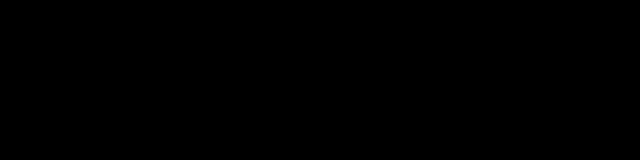
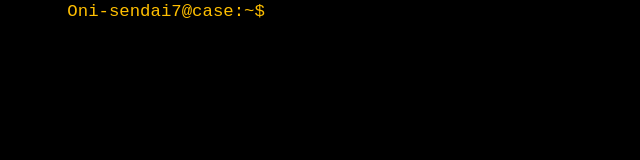
Before and after one commit to jblake90/BTVDC32BadgePuzzle, a plain HTML site: page index.html in a window 1280 px wide. Shown: the whole page, without its empty margins (0-640 px from the left). Drawn offline with Linux system fonts and the light colour scheme.

Commit message:
Update index.html

```diff
--- a/index.html
+++ b/index.html
@@ -3,12 +3,14 @@
 <head>
     <meta charset="UTF-8">
     <meta name="viewport" content="width=device-width, initial-scale=1.0">
-    <title>Terminal</title>
+    <title>Neuromancer Terminal Adventure</title>
     <link rel="stylesheet" href="style.css">
 </head>
 <body>
-    <div id="terminal"></div>
-    <input type="text" id="terminal-input" autofocus />
+    <div id="terminal">
+        <span id="prompt">Oni-sendai7@case:~$</span>
+        <input type="text" id="terminal-input" autofocus />
+    </div>
     <script src="script.js"></script>
 </body>
 </html>
```
